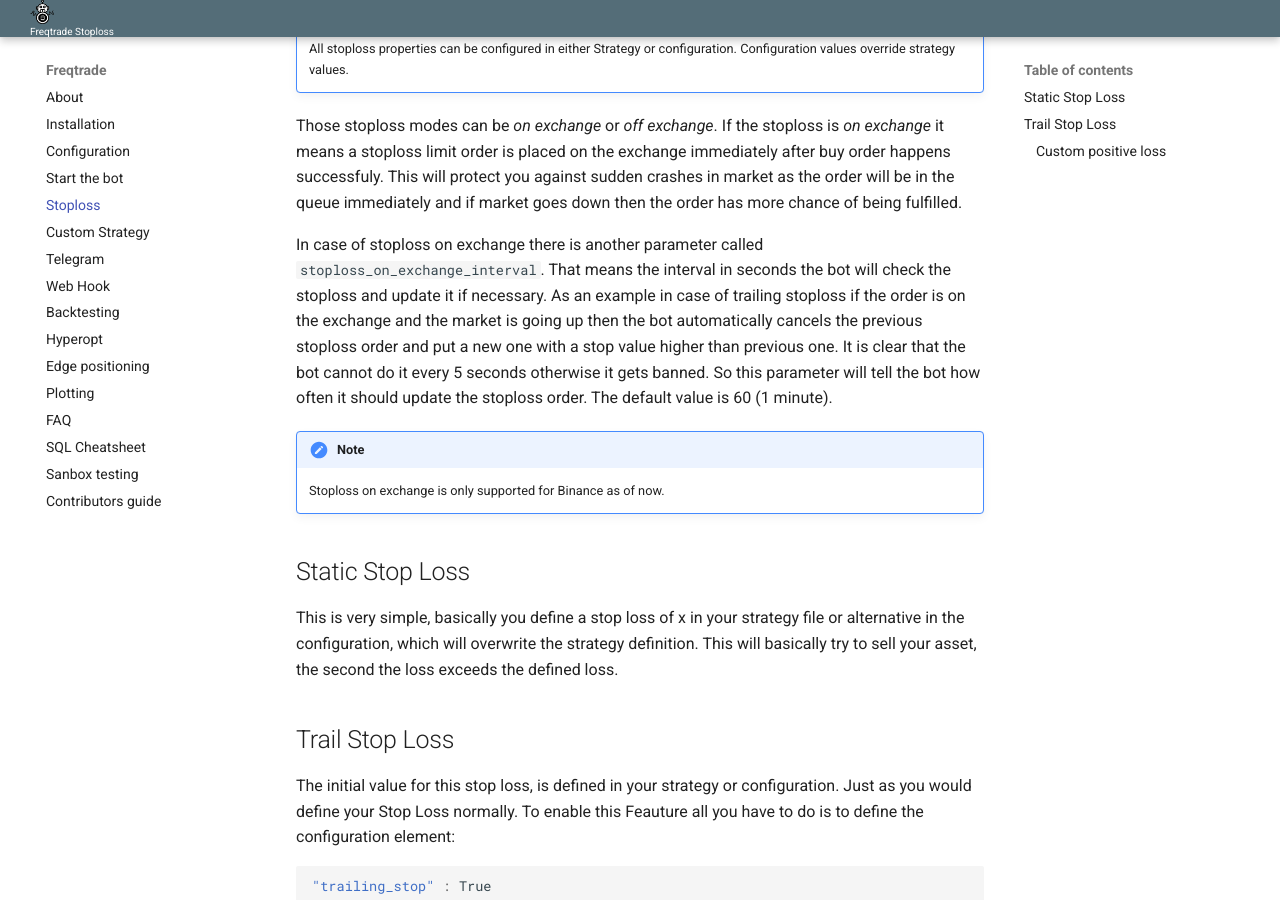
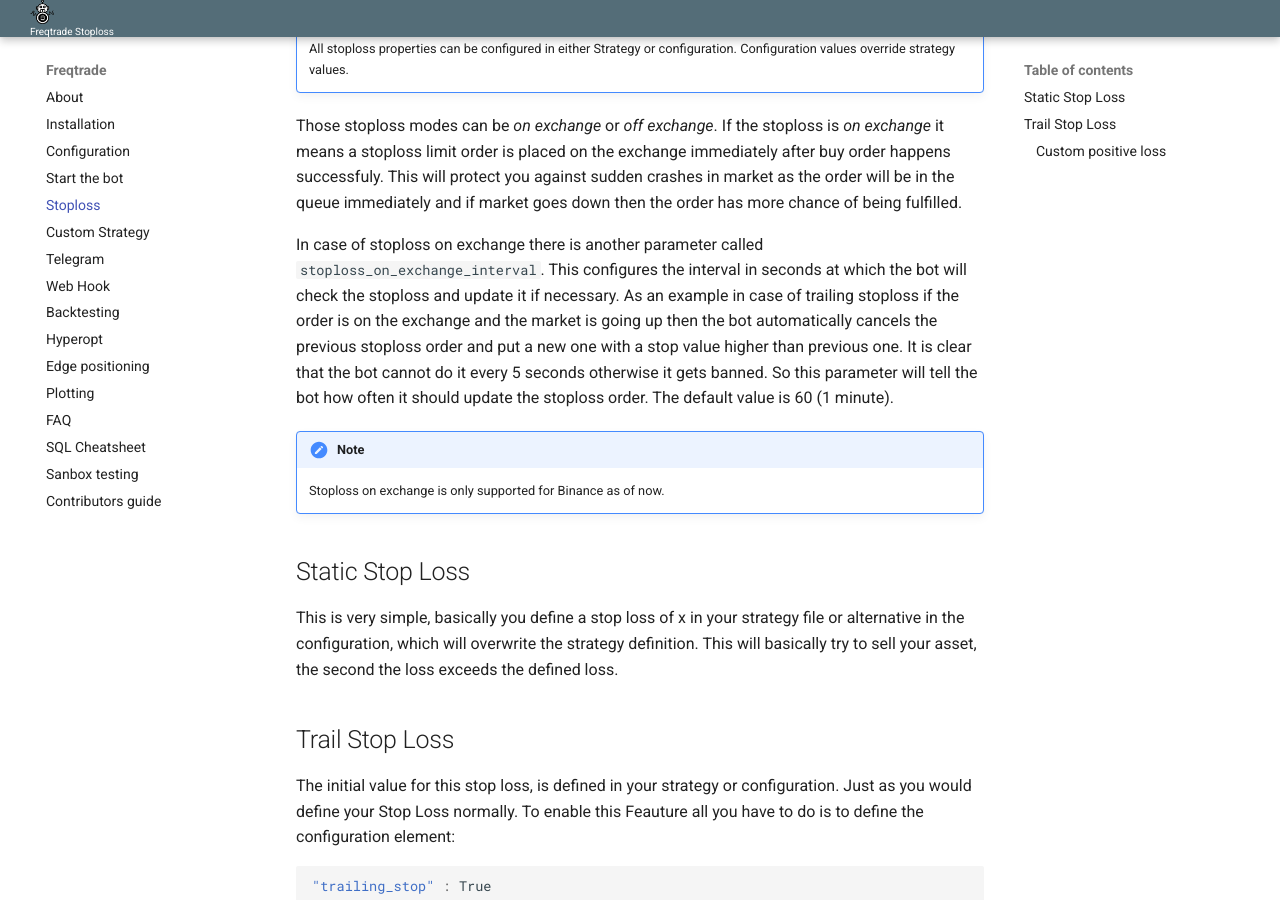
Before and after one commit to jacksonmori755/Crypto-trading-bot, an MkDocs documentation site: the page built from docs/stoploss.md, in a window 1280 px wide and 900 px high, scrolled down 334 px. Built offline with MkDocs 1.6.1 and Material for MkDocs 9.7.7, drawn with Linux system fonts in a browser that asks for light colours.

Commit message:
refactoring english …

```diff
--- a/docs/stoploss.md
+++ b/docs/stoploss.md
@@ -11,7 +11,7 @@ At this stage the bot contains the following stoploss support modes:
 
 Those stoploss modes can be *on exchange* or *off exchange*. If the stoploss is *on exchange* it means a stoploss limit order is placed on the exchange immediately after buy order happens successfuly. This will protect you against sudden crashes in market as the order will be in the queue immediately and if market goes down then the order has more chance of being fulfilled.
 
-In case of stoploss on exchange there is another parameter called `stoploss_on_exchange_interval`. That means the interval in seconds the bot will check the stoploss and update it if necessary. As an example in case of trailing stoploss if the order is on the exchange and the market is going up then the bot automatically cancels the previous stoploss order and put a new one with a stop value higher than previous one. It is clear that the bot cannot do it every 5 seconds otherwise it gets banned. So this parameter will tell the bot how often it should update the stoploss order. The default value is 60 (1 minute).
+In case of stoploss on exchange there is another parameter called `stoploss_on_exchange_interval`. This configures the interval in seconds at which the bot will check the stoploss and update it if necessary. As an example in case of trailing stoploss if the order is on the exchange and the market is going up then the bot automatically cancels the previous stoploss order and put a new one with a stop value higher than previous one. It is clear that the bot cannot do it every 5 seconds otherwise it gets banned. So this parameter will tell the bot how often it should update the stoploss order. The default value is 60 (1 minute).
 
 !!! Note
     Stoploss on exchange is only supported for Binance as of now.
```
